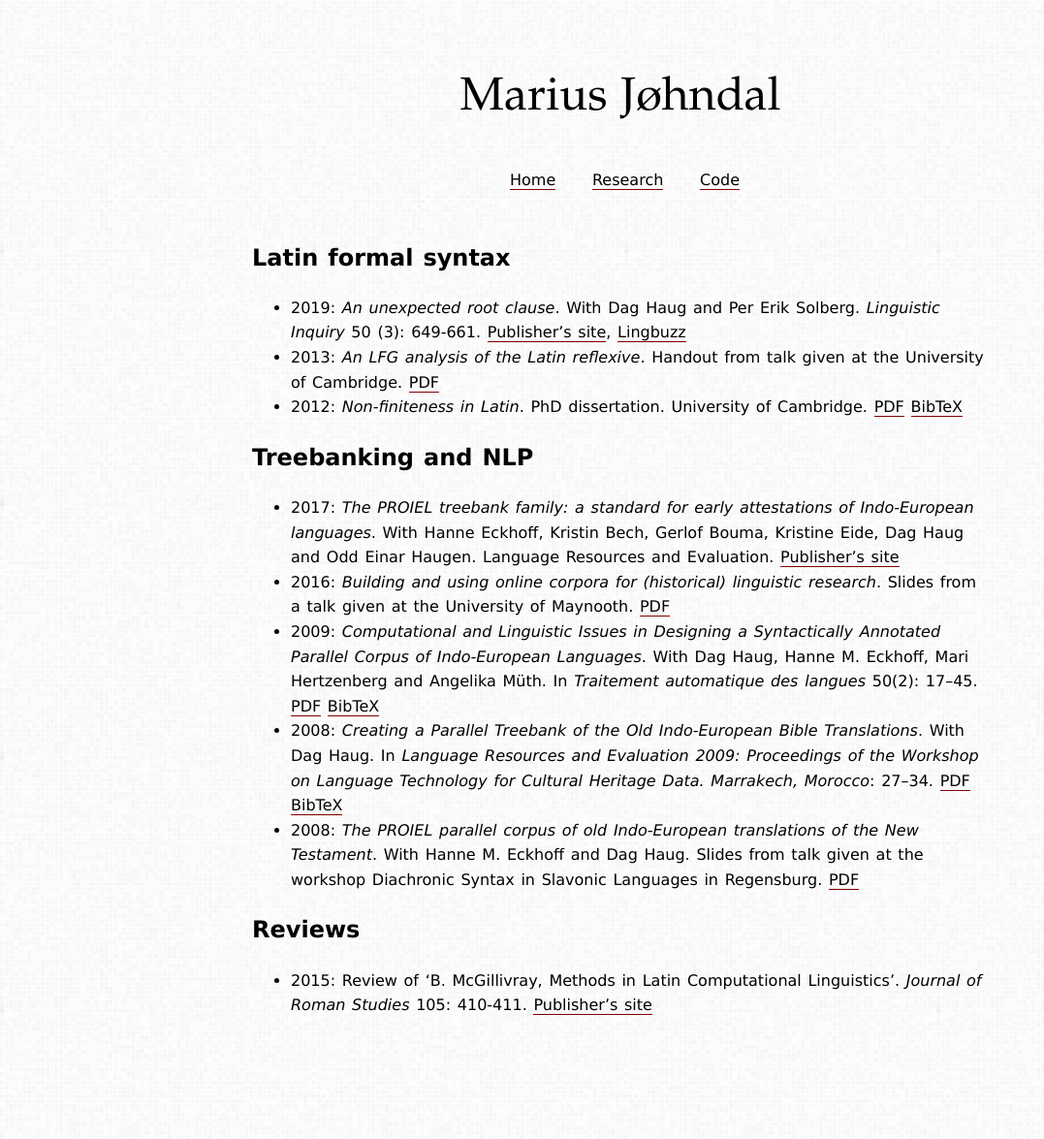
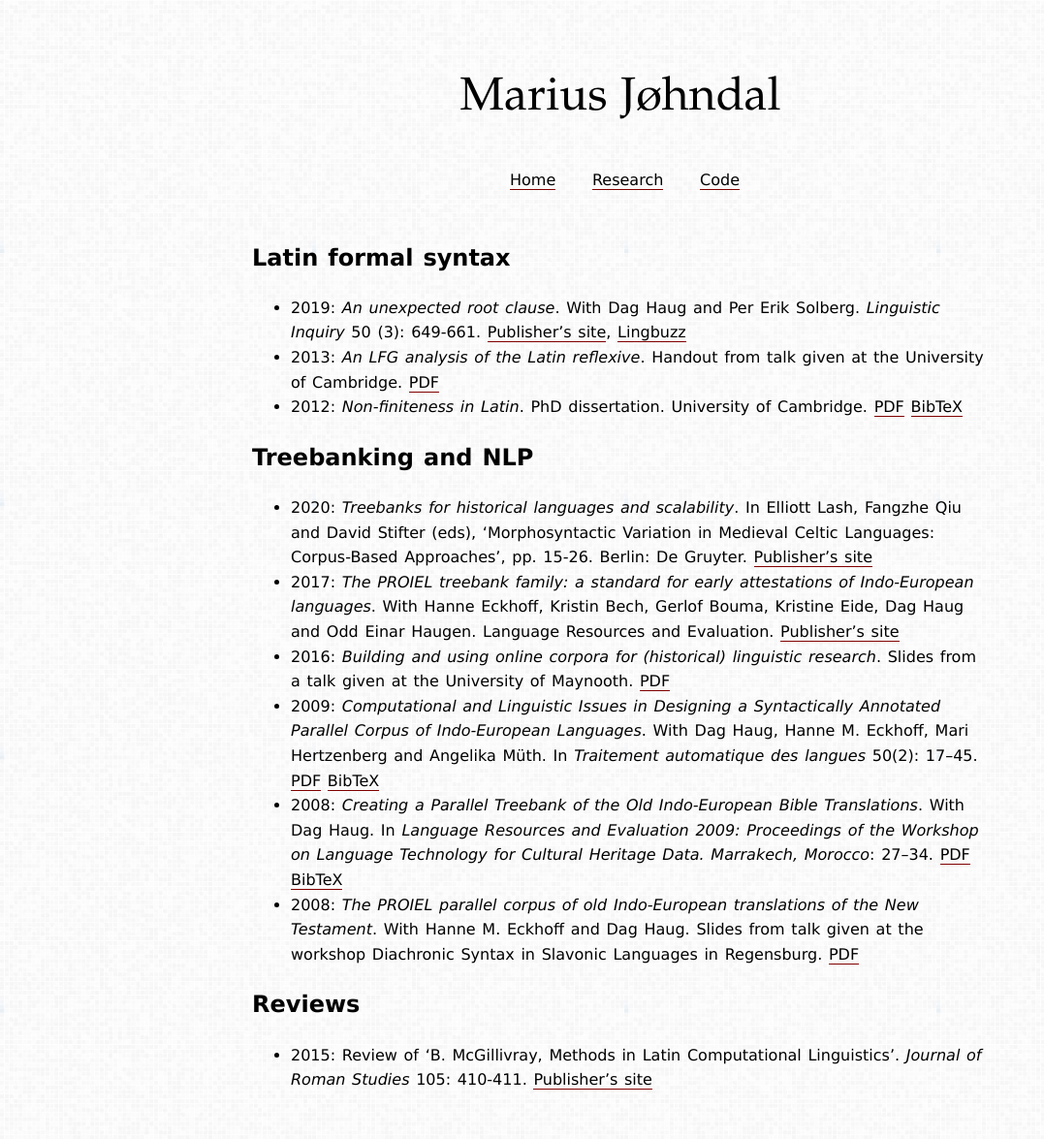
Before and after one commit to mlj/mlj.github.io, a Jekyll site: the page built from research/index.md, in a window 1280 px wide. Shown: the whole page at 97% size, without its empty margins (0-1077 px from the left). Built offline with Jekyll 4.4.1, drawn with Linux system fonts in a browser that asks for light colours; some web fonts are replaced; our own code applies the rules of GitHub Pages for plain Markdown files; before the commit the page ends 1098 px from its top, so only the background shows below that.

Commit message:
Add new paper

```diff
--- a/research/index.md
+++ b/research/index.md
@@ -10,6 +10,7 @@ layout: page
 
 ## Treebanking and NLP
 
+* 2020: _Treebanks for historical languages and scalability_. In Elliott Lash, Fangzhe Qiu and David Stifter (eds), 'Morphosyntactic Variation in Medieval Celtic Languages: Corpus-Based Approaches', pp. 15-26. Berlin: De Gruyter. [Publisher's site](https://www.degruyter.com/view/title/570623?rskey=9ZZcn3&result=10)
 * 2017: _The PROIEL treebank family: a standard for early attestations of Indo-European languages_. With Hanne Eckhoff, Kristin Bech, Gerlof Bouma, Kristine Eide, Dag Haug and Odd Einar Haugen. Language Resources and Evaluation. [Publisher's site](https://link.springer.com/article/10.1007/s10579-017-9388-5)
 * 2016: _Building and using online corpora for (historical) linguistic research_. Slides from a talk given at the University of Maynooth. [PDF](johndal-2016-maynooth.pdf)
 * 2009: _Computational and Linguistic Issues in Designing a Syntactically Annotated Parallel Corpus of Indo-European Languages_. With Dag Haug, Hanne M. Eckhoff, Mari Hertzenberg and Angelika Müth. In _Traitement automatique des langues_ 50(2): 17–45. [PDF](https://s3.amazonaws.com/academia.edu.documents/44911745/TAL-2009-50-2-01-Haug.pdf) [BibTeX](proiel-2009-tal.bib)
```
